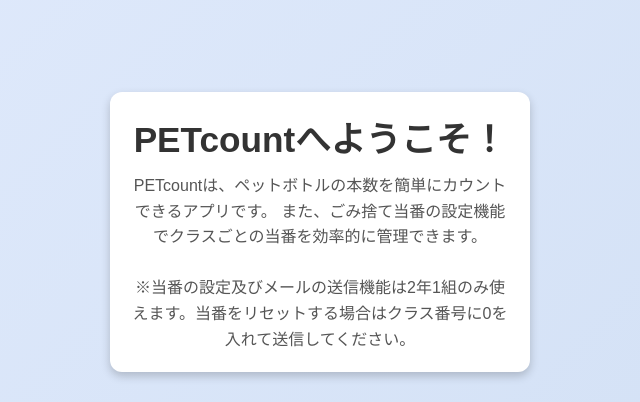
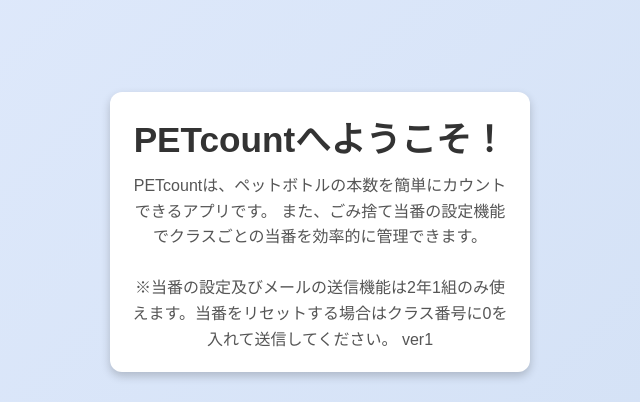
Before and after one commit to kodaitsukada/PETcount, a plain HTML site: page index.html in a window 1280 px wide. Shown: the top 402 px of the page, 320-960 px from the left. Drawn offline with Linux system fonts and the light colour scheme.

Commit message:
Update index.html

```diff
--- a/index.html
+++ b/index.html
@@ -37,6 +37,7 @@
                 PETcountは、ペットボトルの本数を簡単にカウントできるアプリです。
                 また、ごみ捨て当番の設定機能でクラスごとの当番を効率的に管理できます。<br><br>
                 ※当番の設定及びメールの送信機能は2年1組のみ使えます。当番をリセットする場合はクラス番号に0を入れて送信してください。
+                ver1
             </p>
         </div>
     </header>
```
